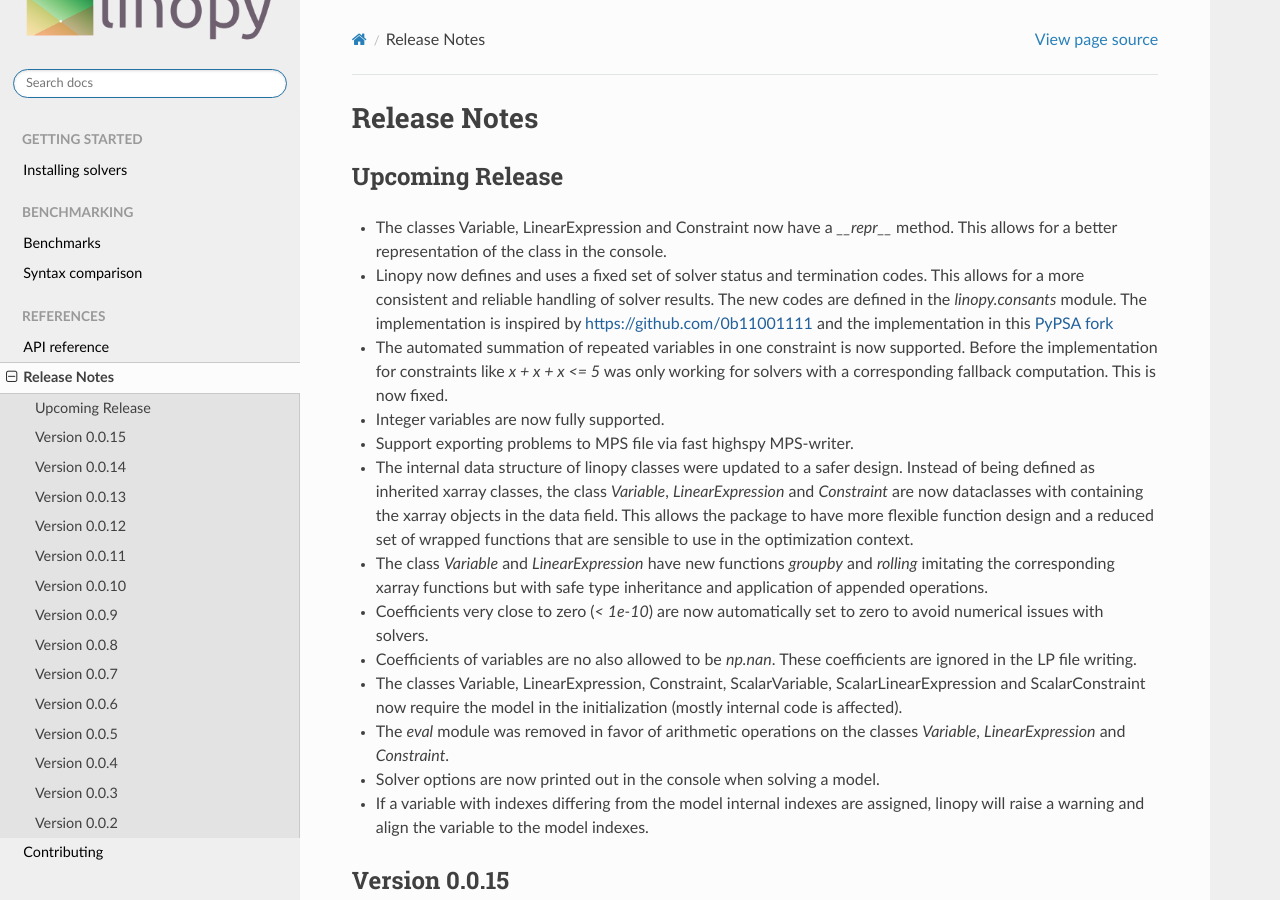
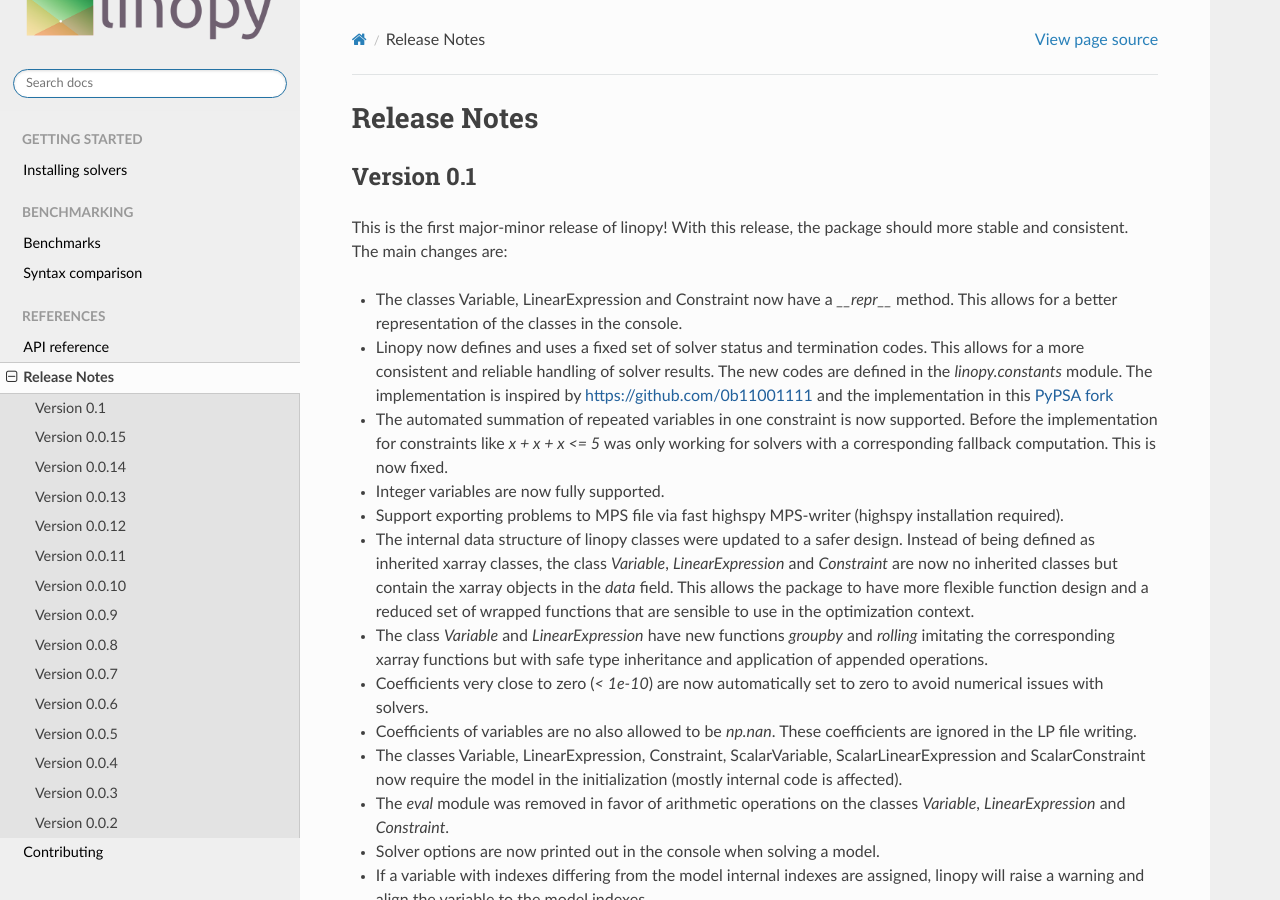
Before and after one commit to PyPSA/linopy, a Sphinx documentation site: the page built from doc/release_notes.rst, in a window 1280 px wide and 900 px high. Built offline with Sphinx 7.4.7 and the Read the Docs theme 2.0.0, drawn with Linux system fonts in a browser that asks for light colours; pages that are not in the unit, such as notebooks, are missing from menus.

Commit message:
release version 0.1

```diff
--- a/doc/release_notes.rst
+++ b/doc/release_notes.rst
@@ -1,15 +1,20 @@
 Release Notes
 =============
 
-Upcoming Release
-----------------
+.. Upcoming Release
+.. ----------------
 
-* The classes Variable, LinearExpression and Constraint now have a `__repr__` method. This allows for a better representation of the class in the console.
-* Linopy now defines and uses a fixed set of solver status and termination codes. This allows for a more consistent and reliable handling of solver results. The new codes are defined in the `linopy.consants` module. The implementation is inspired by https://github.com/0b11001111 and the implementation in this `PyPSA fork <https://github.com/0b11001111/PyPSA/blob/innoptem-lopf/pypsa/linear_program/solver.py>`_
+Version 0.1
+-----------
+
+This is the first major-minor release of linopy!  With this release, the package should more stable and consistent. The main changes are:
+
+* The classes Variable, LinearExpression and Constraint now have a `__repr__` method. This allows for a better representation of the classes in the console.
+* Linopy now defines and uses a fixed set of solver status and termination codes. This allows for a more consistent and reliable handling of solver results. The new codes are defined in the `linopy.constants` module. The implementation is inspired by https://github.com/0b11001111 and the implementation in this `PyPSA fork <https://github.com/0b11001111/PyPSA/blob/innoptem-lopf/pypsa/linear_program/solver.py>`_
 * The automated summation of repeated variables in one constraint is now supported. Before the implementation for constraints like `x + x + x <= 5` was only working for solvers with a corresponding fallback computation. This is now fixed.
 * Integer variables are now fully supported.
-* Support exporting problems to MPS file via fast highspy MPS-writer.
-* The internal data structure of linopy classes were updated to a safer design. Instead of being defined as inherited xarray classes, the class `Variable`, `LinearExpression` and `Constraint` are now dataclasses with containing the xarray objects in the data field. This allows the package to have more flexible function design and a reduced set of wrapped functions that are sensible to use in the optimization context.
+* Support exporting problems to MPS file via fast highspy MPS-writer (highspy installation required).
+* The internal data structure of linopy classes were updated to a safer design. Instead of being defined as inherited xarray classes, the class `Variable`, `LinearExpression` and `Constraint` are now no inherited classes but contain the xarray objects in the `data` field. This allows the package to have more flexible function design and a reduced set of wrapped functions that are sensible to use in the optimization context.
 * The class `Variable` and `LinearExpression` have new functions `groupby` and `rolling` imitating the corresponding xarray functions but with safe type inheritance and application of appended operations.
 * Coefficients very close to zero (`< 1e-10`) are now automatically set to zero to avoid numerical issues with solvers.
 * Coefficients of variables are no also allowed to be `np.nan`. These coefficients are ignored in the LP file writing.
```
